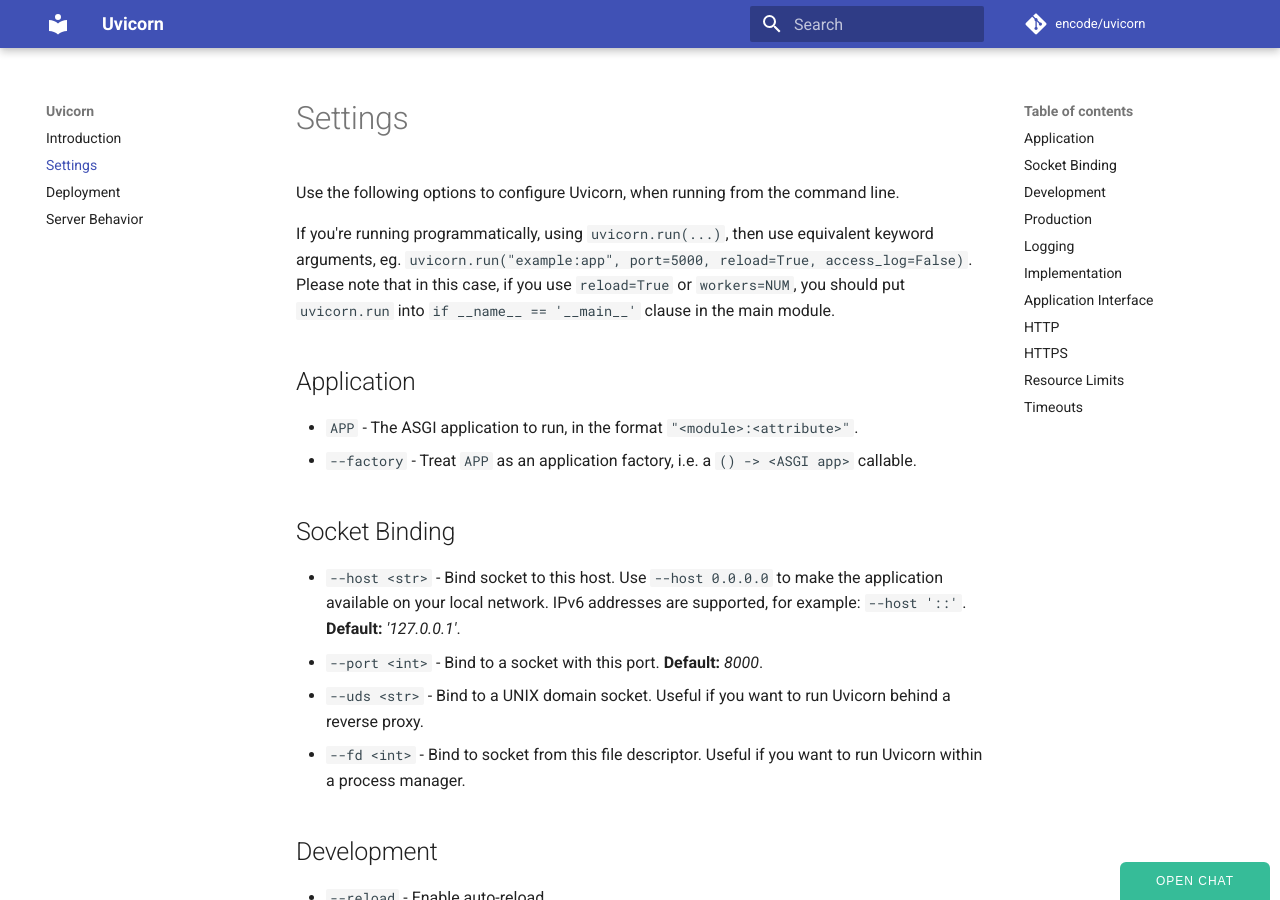
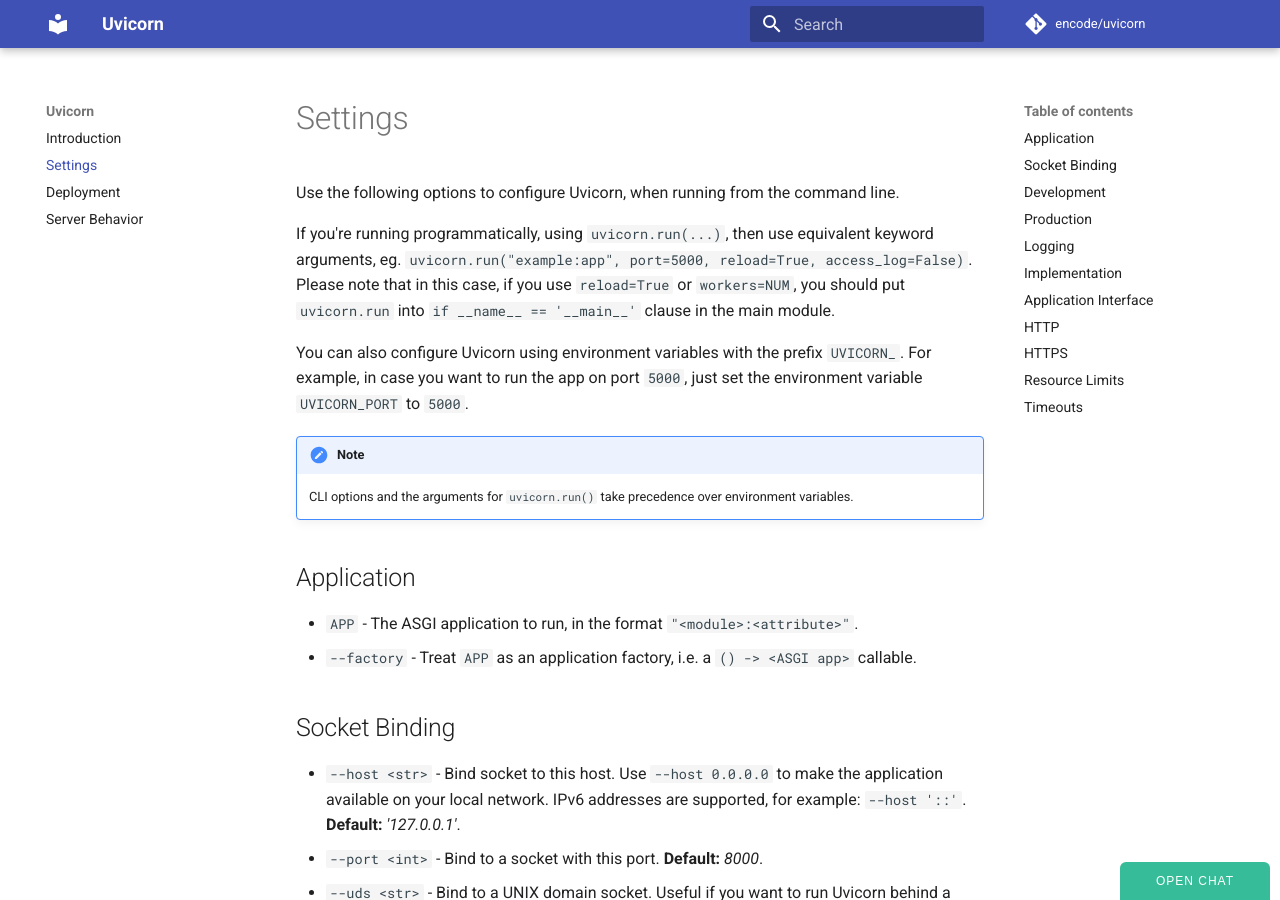
Before and after one commit to encode/uvicorn, an MkDocs documentation site: the page built from docs/settings.md, in a window 1280 px wide and 900 px high. Built offline with MkDocs 1.6.1 and Material for MkDocs 9.7.7, drawn with Linux system fonts in a browser that asks for light colours; comment, search, counter and statistics services are not loaded.

Commit message:
:memo: Document environment variable behavior

```diff
--- a/docs/settings.md
+++ b/docs/settings.md
@@ -6,6 +6,13 @@
 equivalent keyword arguments, eg. `uvicorn.run("example:app", port=5000, reload=True, access_log=False)`.
 Please note that in this case, if you use `reload=True` or `workers=NUM`,
 you should put `uvicorn.run` into `if __name__ == '__main__'` clause in the main module.
+
+You can also configure Uvicorn using environment variables with the prefix `UVICORN_`.
+For example, in case you want to run the app on port `5000`, just set the environment variable `UVICORN_PORT` to `5000`.
+
+!!! note
+    CLI options and the arguments for `uvicorn.run()` take precedence over environment variables.
+
 
 ## Application
 
--- a/mkdocs.yml
+++ b/mkdocs.yml
@@ -15,11 +15,13 @@
     - Server Behavior: 'server-behavior.md'
 
 markdown_extensions:
+  - admonition
   - codehilite:
       css_class: highlight
   - toc:
       permalink: true
 
+
 extra_javascript:
   - 'js/chat.js'
   - 'js/sidecar-1.5.0.js'
```
